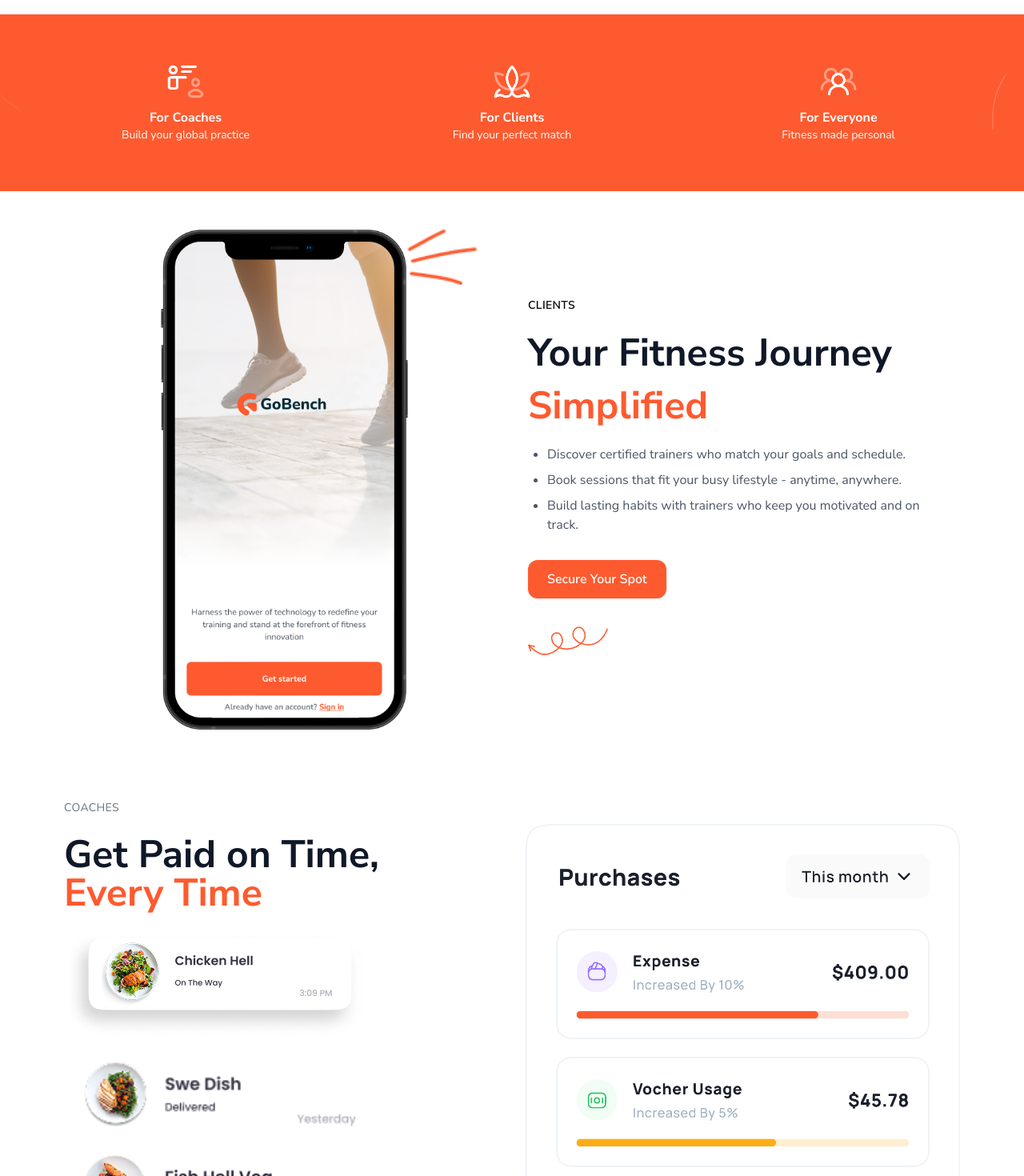
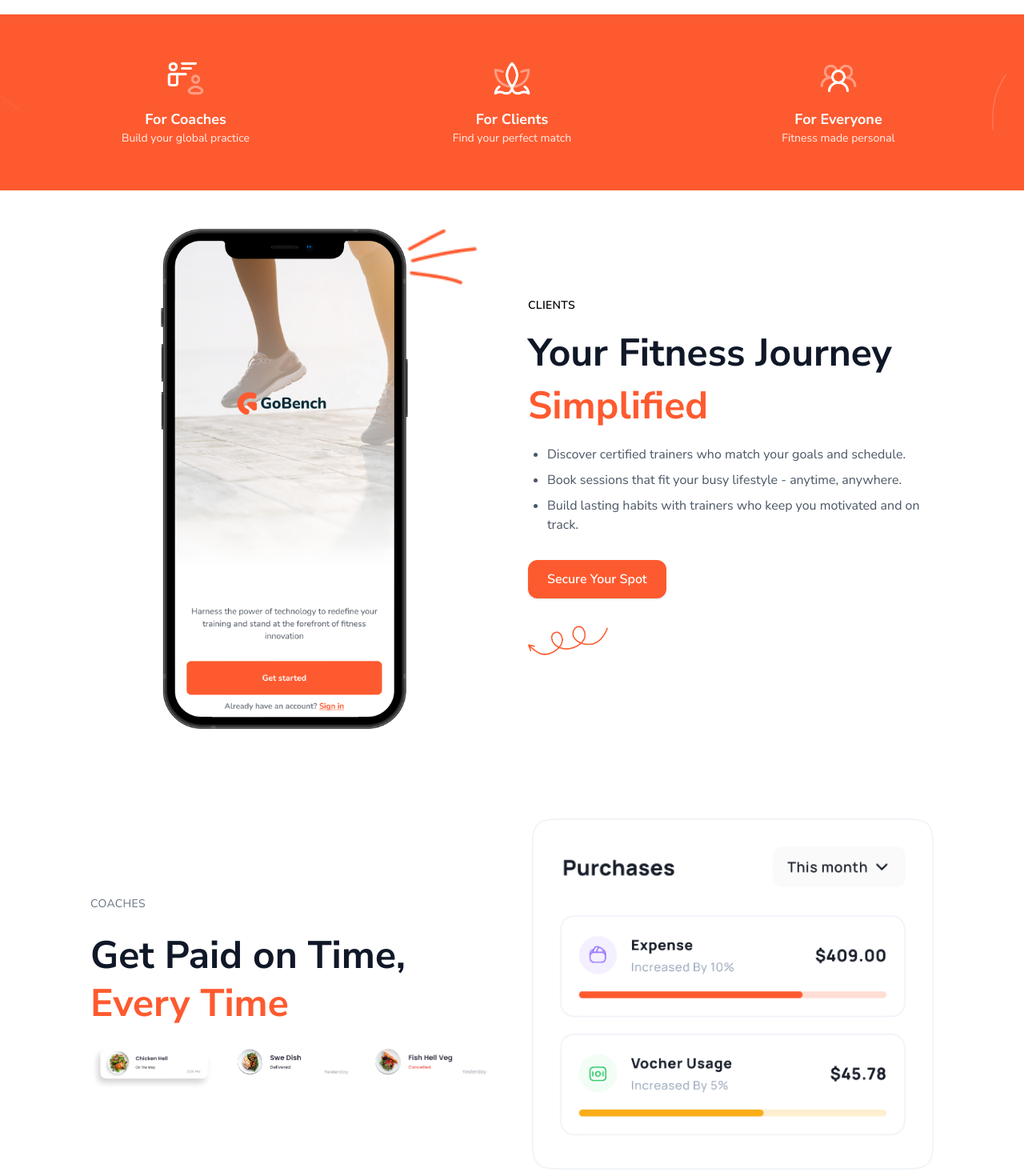
Before and after one commit to WRalak/weekone, a Next.js app: page / in a window 1280 px wide. Shown: the part 760-2230 px from the top of the page at 80% size. Built offline with nearby package versions, Linux system fonts and the light colour scheme.

Commit message:
fixed responsiveness

```diff
--- a/app/components/Coaches.tsx
+++ b/app/components/Coaches.tsx
@@ -2,17 +2,19 @@ import Image from "next/image";
 
 export default function CoachesSection() {
   return (
-    <section id="coaches" className="w-full bg-white py-10">
-      <div className="container mx-auto md:px-20 px-4 flex flex-col md:flex-row items-center gap-8">
+    <section id="coaches" className="w-full bg-white py-16">
+      <div className="max-w-[1214px] mx-auto px-4 md:px-10 lg:px-20 flex flex-col md:flex-row items-center gap-12">
+
         {/* Left side */}
-        <div className="flex-1 flex flex-col items-start gap-6">
+        <div className="flex-1 flex flex-col items-start gap-6 text-center md:text-left">
           <p className="text-sm uppercase tracking-wide text-gray-500">Coaches</p>
-          <h2 className="text-5xl font-bold text-gray-900">
-            Get Paid on Time, <br /> <span className="text-[#FE5A2F]">Every Time</span>
+          <h2 className="text-4xl sm:text-5xl font-bold text-gray-900 leading-tight">
+            Get Paid on Time, <br />
+            <span className="text-[#FE5A2F]">Every Time</span>
           </h2>
 
           {/* Grid of images */}
-          <div className="grid grid-cols-1 gap-4">
+          <div className="grid grid-cols-2 sm:grid-cols-3 gap-4 w-full">
             <Image
               src="/1st.png"
               alt="Coach 1"
@@ -38,7 +40,7 @@ export default function CoachesSection() {
         </div>
 
         {/* Right side single image */}
-        <div className="flex-1">
+        <div className="flex-1 w-full">
           <Image
             src="/savings.png"
             alt="Main Coach"
--- a/app/components/CtaSection.tsx
+++ b/app/components/CtaSection.tsx
@@ -2,7 +2,9 @@ import Image from "next/image";
 
 export default function CtaSection() {
   return (
-    <section className="relative w-full max-w-[1214px] min-h-[280px] h-auto md:h-[280px] rounded-2xl overflow-hidden mx-auto mt-10">
+    // Wrapper ensures spacing from screen edges
+    <div className="w-full px-4 sm:px-6 lg:px-8 mt-10">
+      <section className="relative w-full max-w-[1214px] min-h-[280px] h-auto md:h-[280px] rounded-2xl overflow-hidden mx-auto">
         {/* Background image */}
         <Image
           src="/input.jpg" // replace with your image path
@@ -15,8 +17,8 @@ export default function CtaSection() {
         {/* Gradient overlay */}
         <div className="absolute inset-0 bg-gradient-to-r from-[#FE5A2F]/80 via-[#FE5A2F]/60 to-[#FE5A2F]/50"></div>
 
-      {/* Content with proper padding on both sides */}
-      <div className="relative z-10 h-full flex flex-col justify-center items-center md:items-start px-8 sm:px-12 lg:px-16 py-8 md:py-0 text-white text-center md:text-left">
+        {/* Content */}
+        <div className="relative z-10 h-full flex flex-col justify-center items-center md:items-start px-6 sm:px-10 lg:px-16 py-8 md:py-0 text-white text-center md:text-left">
           <p className="font-nunito font-extrabold text-4xl sm:text-5xl md:text-6xl lg:text-[70px] leading-tight mb-6">
             Your Fitness Journey Awaits
           </p>
@@ -34,5 +36,6 @@ export default function CtaSection() {
           </div>
         </div>
       </section>
+    </div>
   );
 }
--- a/app/components/Hero.tsx
+++ b/app/components/Hero.tsx
@@ -4,11 +4,12 @@ import Image from "next/image";
 export default function Hero() {
   return (
     <section className="w-full bg-white px-6 lg:px-10 xl:px-20 py-12">
-      <div className="flex flex-col lg:flex-row items-center lg:justify-between relative">
+      {/* Centered container */}
+      <div className="max-w-[1214px] mx-auto flex flex-col lg:flex-row items-center lg:justify-between relative">
 
         {/* Left Section */}
         <div className="max-w-lg text-center lg:text-left">
-          <p className="font-bold text-[#80959A]  text-sm uppercase tracking-wide">
+          <p className="font-bold text-[#80959A] text-sm uppercase tracking-wide">
             FITNESS WITHOUT LIMITS
           </p>
           <h1 className="text-3xl lg:text-5xl font-bold mt-4">
@@ -16,25 +17,25 @@ export default function Hero() {
           </h1>
           <p className="mt-4 text-gray-600 leading-relaxed">
             Whether you&apos;re ready to transform lives as a coach or transform your
-            own – we&apos;ve got the perfect match waiting. </p>
-             <p className="mt-4 text-gray-600 leading-relaxed">Be among the first to
-            experience personalized coaching that <br /> fits your life.
+            own – we&apos;ve got the perfect match waiting.
           </p>
+          <p className="mt-4 text-gray-600 leading-relaxed">
+            Be among the first to experience personalized coaching that <br /> fits your life.
+          </p>
+
+          {/* Buttons */}
           <div className="flex flex-col sm:flex-row gap-4 mt-6 justify-center lg:justify-start">
             <button className="bg-orange-500 text-white px-6 py-3 rounded-xl font-semibold hover:bg-orange-600 transition">
               Join Waitlist
             </button>
-  <button className=" hidden sm:block border border-orange-500 text-orange-500 px-6 py-3  rounded-xl font-semibold hover:bg-orange-50 transition">
+            <button className="hidden sm:block border border-orange-500 text-orange-500 px-6 py-3 rounded-xl font-semibold hover:bg-orange-50 transition">
               Founding Coach
             </button>
           </div>
-
-
         </div>
 
         {/* Right Section */}
         <div className="relative mt-10 lg:mt-0 w-full lg:w-[680px] h-[500px] flex justify-center">
-          {/* Main phone image */}
           <Image
             src="/mobile.png"
             alt="Phone"
@@ -42,8 +43,6 @@ export default function Hero() {
             height={600}
             className="relative z-10 object-contain"
           />
-
-          {/* Floating Images */}
           <Image
             src="/Graph.png"
             alt="Bottom Left"
--- a/app/components/Navbar.tsx
+++ b/app/components/Navbar.tsx
@@ -9,20 +9,21 @@ export default function Navbar() {
 
   return (
     <nav className="top-0 left-0 w-full bg-white z-50">
-      <div className="max-w-8xl mx-auto py-4 px-4 sm:px-6 lg:px-10 xl:px-20">
+      {/* Constrained, centered container */}
+      <div className="max-w-[1214px] mx-auto py-4 px-4 sm:px-6 ">
         <div className="flex flex-col">
           {/* Top row: logo + navlinks + button */}
           <div className="flex justify-between items-center h-16">
             {/* Logo + Navlinks in one line */}
             <div className="flex items-center space-x-8">
               {/* Logo */}
-               <Link
-              href={'/'}
-              className="flex-shrink-0 text-[32px] font-black text-gray-900 leading-[130%] vertical-align-middle"
-              style={{ fontFamily: 'Nunito, sans-serif' }}
-            >
-              week<span className="text-[#FE5A2F]">.one</span>
-            </Link>
+              <Link
+                href={"/"}
+                className="flex-shrink-0 text-[32px] font-black text-gray-900 leading-[130%]"
+                style={{ fontFamily: "Nunito, sans-serif" }}
+              >
+                week<span className="text-[#FE5A2F]">.one</span>
+              </Link>
 
               {/* Desktop Navlinks */}
               <div className="hidden md:flex items-center space-x-6">
--- a/app/components/Services.tsx
+++ b/app/components/Services.tsx
@@ -2,48 +2,46 @@ import Image from "next/image";
 
 export default function InfoBar() {
   return (
-    <div className="relative w-full bg-[#FE5A2F] lg:h-[220.5px] flex items-center justify-center px-6 py-6 lg:px-12 overflow-visible">
+    <div className="relative w-full bg-[#FE5A2F] lg:h-[220px] flex items-center justify-center px-6 py-10 lg:px-12">
+
       {/* Left lines */}
       <div className="hidden lg:block absolute left-0 top-1/2 -translate-y-1/2">
         <Image src="/Vector 7.png" alt="line" width={40} height={80} />
       </div>
 
       {/* Middle section */}
-      <div className="flex-1 grid grid-cols-1 sm:grid-cols-2 lg:grid-cols-3 gap-10 text-center text-white">
-        <div>
+      <div className="w-full max-w-[1214px] grid grid-cols-1 sm:grid-cols-2 lg:grid-cols-3 gap-10 text-center text-white">
+        <div className="flex flex-col items-center">
           <Image
             src="/coaches.png"
             alt="Coaches"
             width={50}
             height={50}
-            className="mx-auto"
           />
-          <p className="font-bold mt-2">For Coaches</p>
-          <p className="text-sm">Build your global practice</p>
+          <p className="font-bold mt-3 text-lg">For Coaches</p>
+          <p className="text-sm opacity-90">Build your global practice</p>
         </div>
 
-        <div>
+        <div className="flex flex-col items-center">
           <Image
             src="/clients.png"
             alt="Clients"
             width={50}
             height={50}
-            className="mx-auto"
           />
-          <p className="font-bold mt-2">For Clients</p>
-          <p className="text-sm">Find your perfect match</p>
+          <p className="font-bold mt-3 text-lg">For Clients</p>
+          <p className="text-sm opacity-90">Find your perfect match</p>
         </div>
 
-        <div>
+        <div className="flex flex-col items-center">
           <Image
             src="/people.png"
             alt="Everyone"
             width={50}
             height={50}
-            className="mx-auto"
           />
-          <p className="font-bold mt-2">For Everyone</p>
-          <p className="text-sm">Fitness made personal</p>
+          <p className="font-bold mt-3 text-lg">For Everyone</p>
+          <p className="text-sm opacity-90">Fitness made personal</p>
         </div>
       </div>
 
```
Lines whose indentation alone changed are shown as unchanged.
